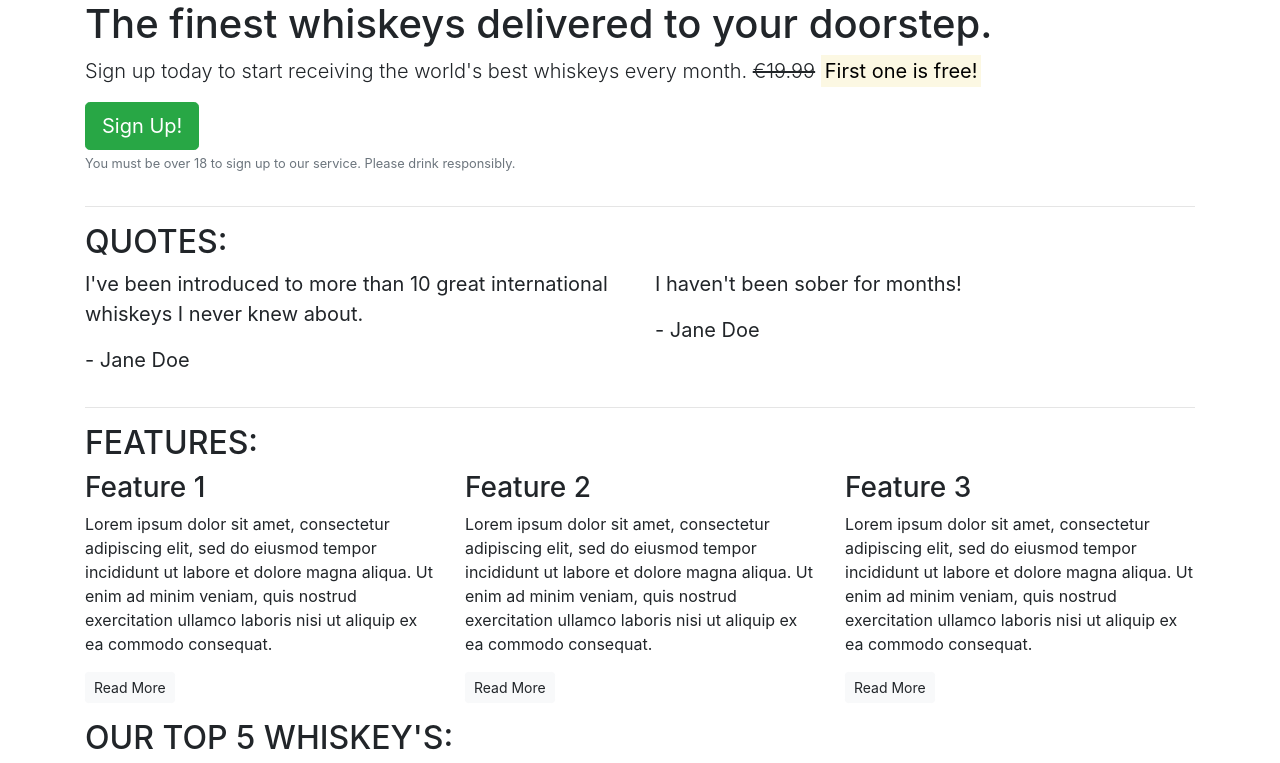
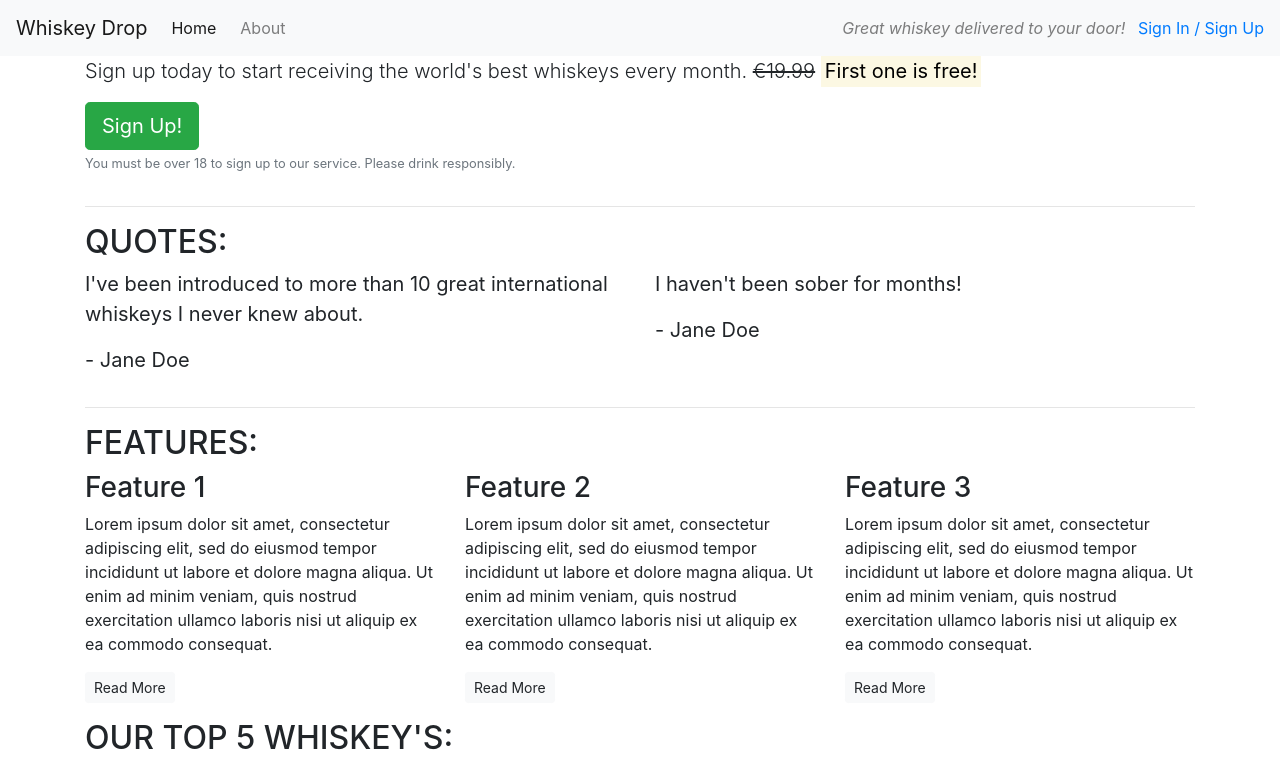
Before and after one commit to Sharon-B/Whiskey-Drop, a plain HTML site: page index.html in a window 1280 px wide. Shown: the top 763 px of the page. Drawn offline with nearby package versions, Linux system fonts and the light colour scheme.

Commit message:
Navbar added

```diff
--- a/index.html
+++ b/index.html
@@ -9,6 +9,22 @@
 </head>
 
 <body>
+
+    <!--Nav-->
+    <nav class="navbar navbar-light bg-light navbar-expand-sm fixed-top">
+    <a href="/" class="navbar-brand"> Whiskey Drop</a>
+    <ul class="navbar-nav mr-auto">
+        <li class="active nav-item mr-2"><a class="nav-link" href="/">Home</a></li>
+        <li class="nav-item mr-2"><a class="nav-link" href="/about">About</a></li>
+        <li class="nav-item mr-2 d-block d-sm-none"><a class="nav-link" href="/login">Sign In / Sign Up</a></li>
+    </ul>
+    <!--Marketing text - removed from small screen sizes-->
+    <div class="d-none d-md-block">
+        <p class="navbar-text my-auto mr-2"><i>Great whiskey delivered to your door!</i></p>
+        <a href="/login">Sign In / Sign Up</a>
+    </div>
+    </nav>
+
     <article class="container">
         <!-- Callout - Full width on all screen sizes-->
         <div class="row">
```
